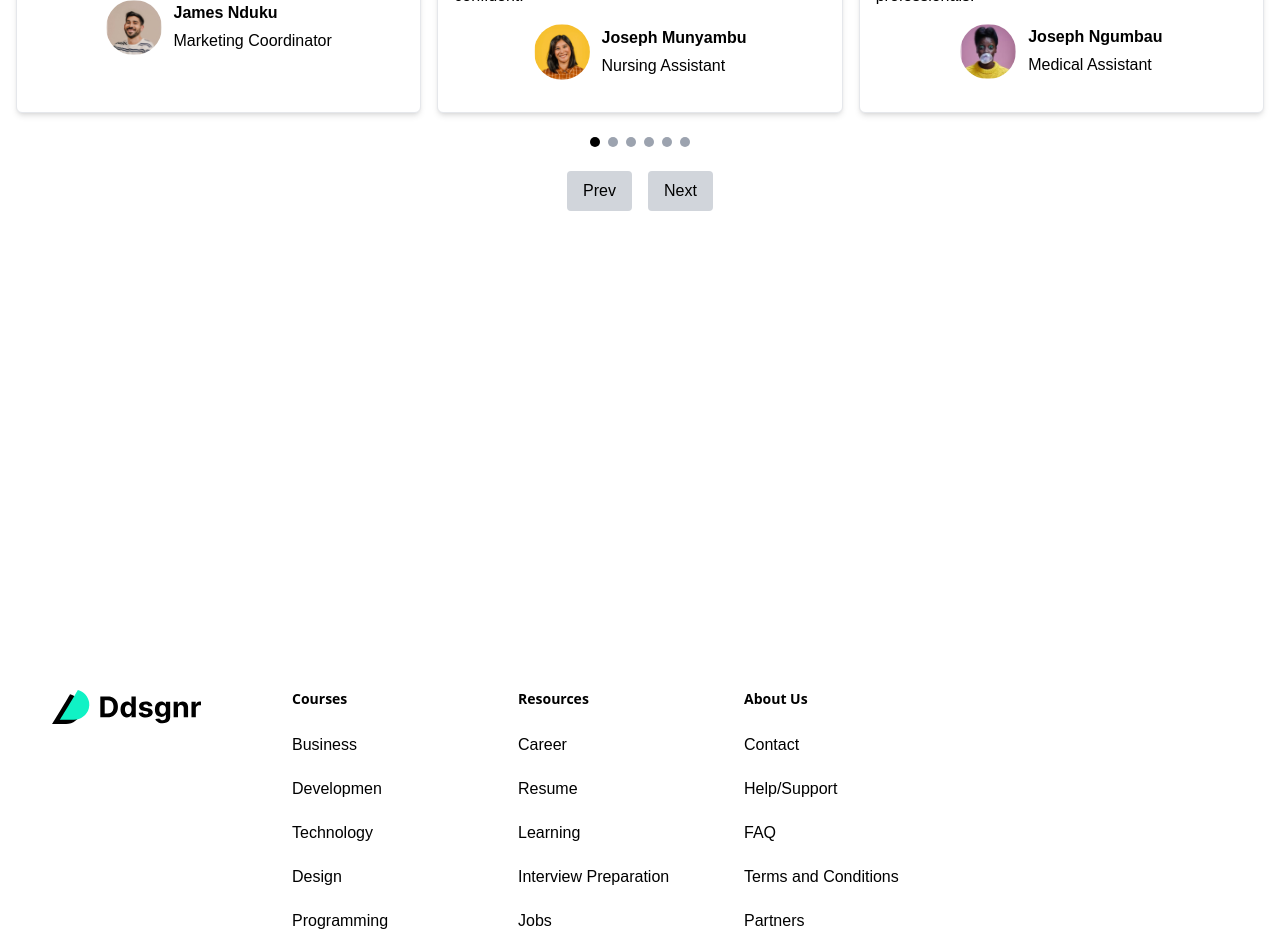
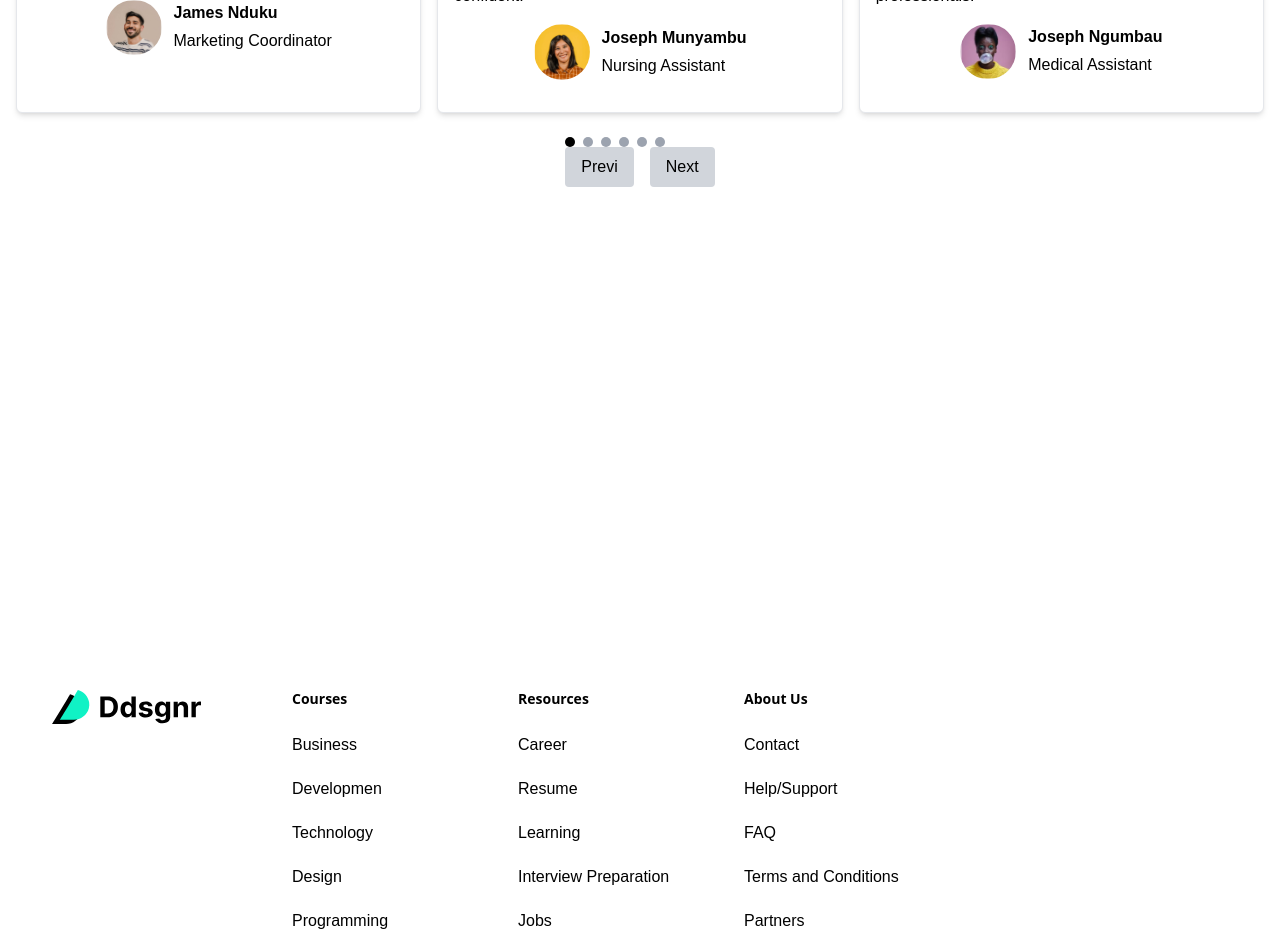
Before and after one commit to saadahmedacademy/figma-courses-website, a Next.js app in the folder course-web/: page / in a window 1280 px wide. Shown: the part 5220-6154 px from the top of the page. Built offline with nearby package versions, Linux system fonts and the light colour scheme.

Commit message:
save some changes

```diff
--- a/course-web/components/Reviews.tsx
+++ b/course-web/components/Reviews.tsx
@@ -68,6 +68,7 @@ export const Reviews = () => {
             ))}
           </div>
 
+         <div>
           {/* Navigation Dots */}
           <div className="flex gap-2">
             {ourTeam.map((_, index) => (
@@ -87,7 +88,7 @@ export const Reviews = () => {
               onClick={handlePrev}
               className="px-4 py-2 bg-gray-300 rounded hover:bg-gray-400"
             >
-              Prev
+              Previ
             </button>
             <button
               onClick={handleNext}
@@ -96,6 +97,7 @@ export const Reviews = () => {
               Next
             </button>
           </div>
+          </div>
         </section>
       </main>
     </div>
```
